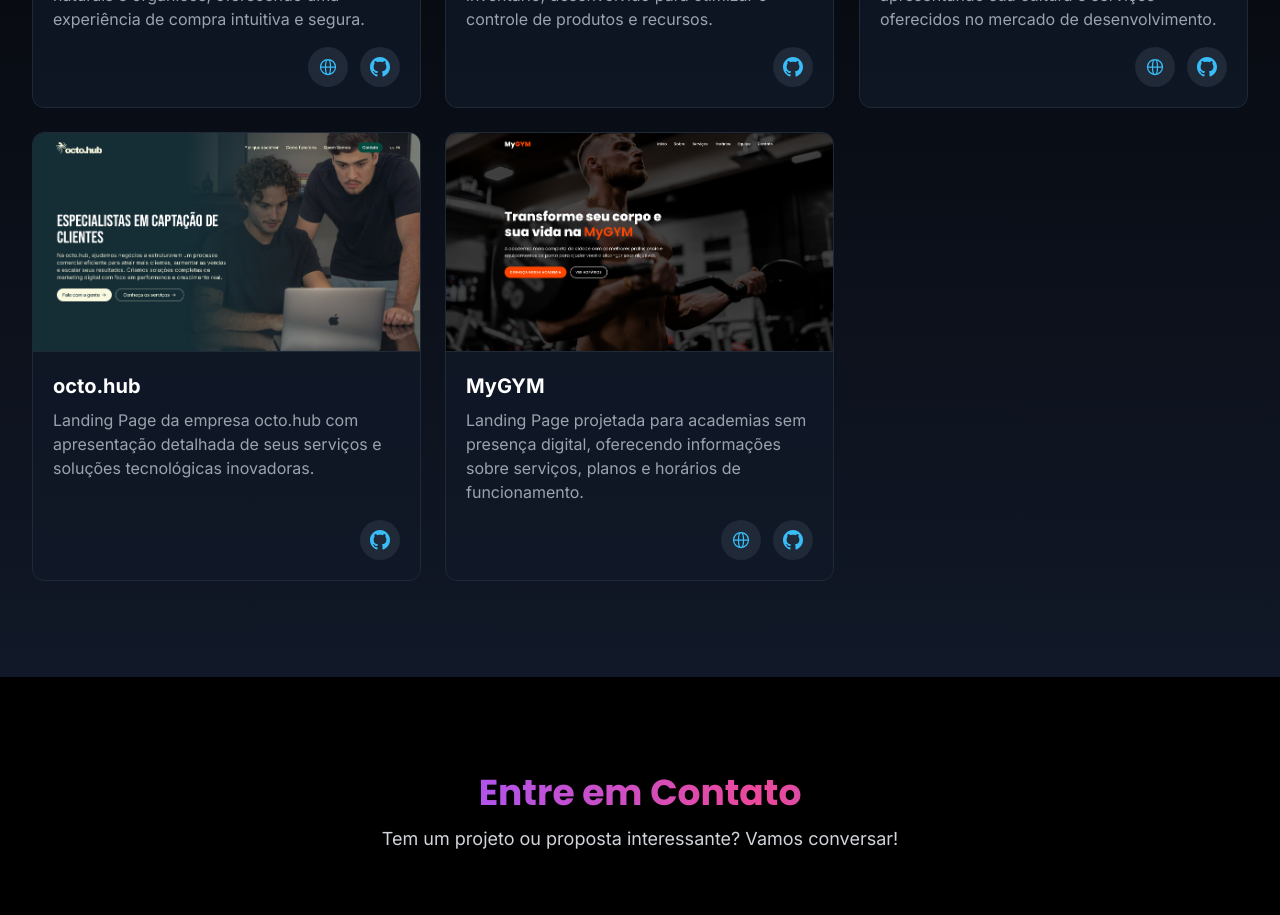
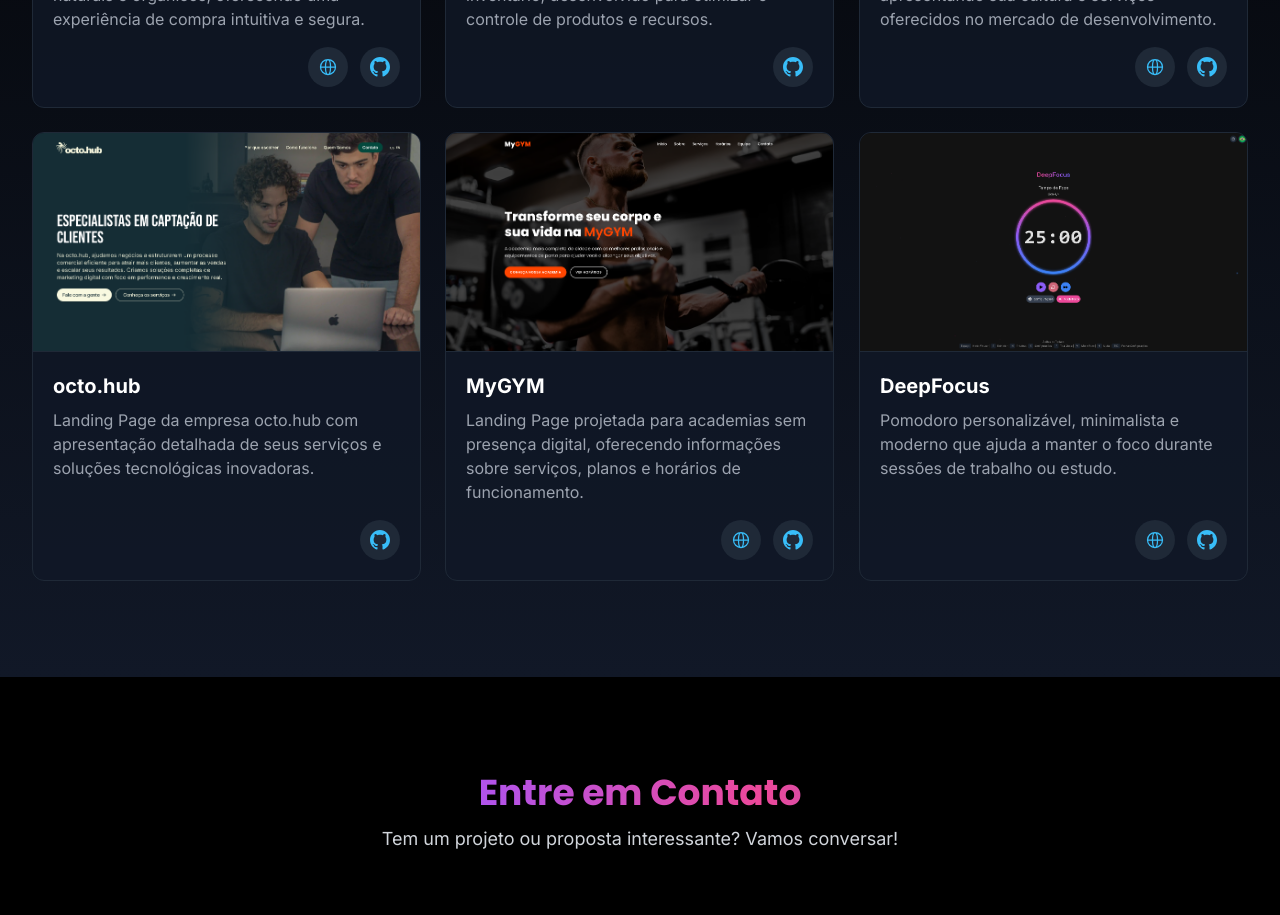
Before and after one commit to Raullize/my-personal-portfolio, a Next.js app: page / in a window 1280 px wide. Shown: the part 4360-5275 px from the top of the page. Built offline with nearby package versions, Linux system fonts and the light colour scheme.

Commit message:
✨ feat: adiciona projeto DeepFocus

```diff
--- a/app/components/Projects.jsx
+++ b/app/components/Projects.jsx
@@ -52,6 +52,15 @@
     imageUrl: '/projects/MyGym.png',
     siteUrl: 'https://my-gym-academy.vercel.app',
     githubUrl: 'https://github.com/depsModels/MyGym'
+  },
+  {
+    title: 'DeepFocus',
+    title_en: 'DeepFocus',
+    description: 'Pomodoro personalizável, minimalista e moderno que ajuda a manter o foco durante sessões de trabalho ou estudo.',
+    description_en: 'Customizable, minimalist and modern Pomodoro timer that helps maintain focus during work or study sessions.',
+    imageUrl: '/projects/DeepFocus.png',
+    siteUrl: 'https://deepfocus-pomodoro.vercel.app',
+    githubUrl: 'https://github.com/Raullize/deep-focus'
   }
 ];
 
```
Also changed, not shown: public/projects/DeepFocus.png (added).
